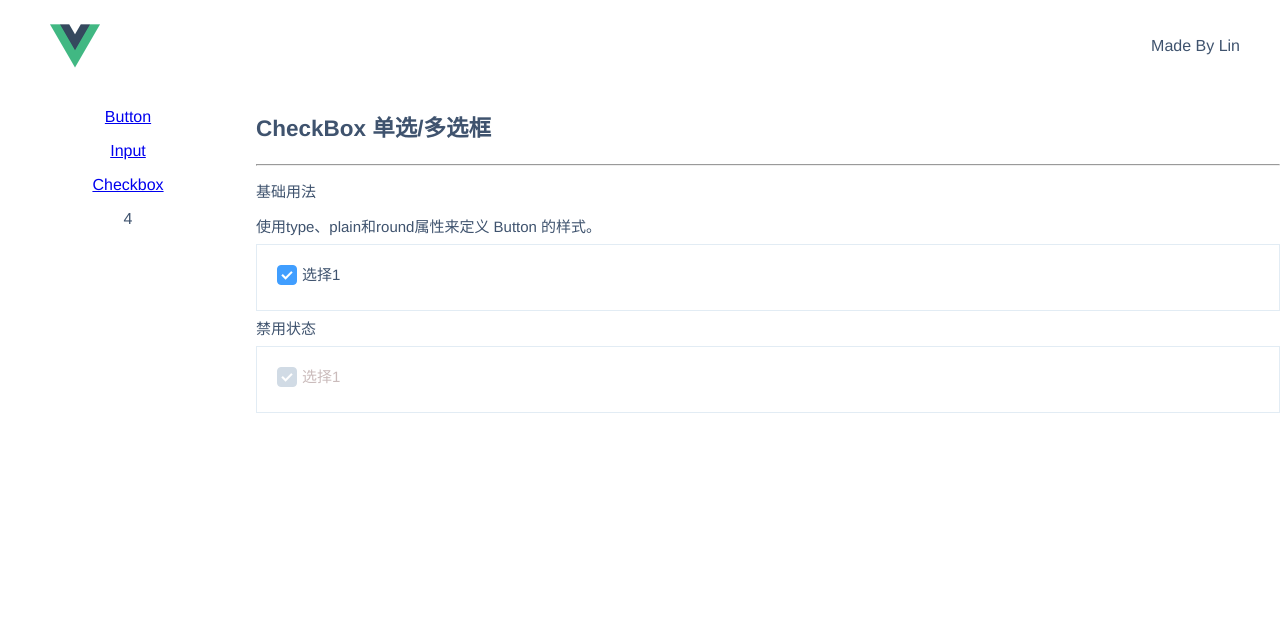
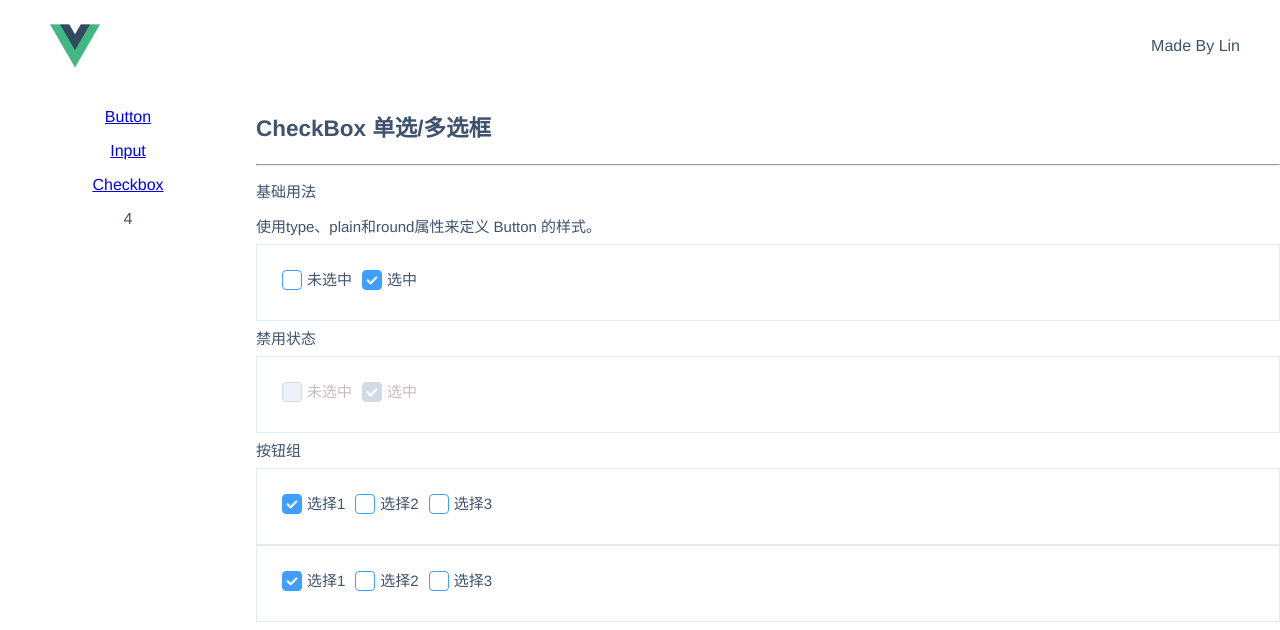
Before and after one commit to MrEggs/vue-ui, a Vue app: page /#/Checkbox in a window 1280 px wide. Shown: the top 630 px of the page. Built offline with nearby package versions, Linux system fonts and the light colour scheme.

Commit message:
- 完成部分checkbox - 待完成单选checkbox

```diff
--- a/src/components/checkbox/CheckboxDemo.vue
+++ b/src/components/checkbox/CheckboxDemo.vue
@@ -10,33 +10,71 @@
                 使用type、plain和round属性来定义 Button 的样式。
             </span>
     </section>
-    <div class="btn-demo-show-column">
-        <ECheckbox />
+    <div class="btn-demo-show-row">
+        <ECheckbox class="btn-demo-item" :checked=unchecked :value="'未选中'" @stateChange="checkedChange" />
+        <ECheckbox class="btn-demo-item" :checked=true :value="'选中'" />
     </div>
     <section>
         <span>
             禁用状态
         </span>
     </section>
-    <div class="btn-demo-show-column">
-        <ECheckbox :disable=true />
+    <div class="btn-demo-show-row">
+        <ECheckbox class="btn-demo-item" :disable=true :checked=false :value="'未选中'" @stateChange="checkedChange" />
+        <ECheckbox class="btn-demo-item" :disable=true :checked=true :value="'选中'" />
     </div>
-</div>
+    <section>
+        <span>
+            按钮组
+        </span>
+    </section>
+    <div class="btn-demo-show-row">
+        <ECheckboxGroup :checkValues=checkedGroup @change="selectCheckbox" /><br/>
+    </div>
+        <div class="btn-demo-show-row">
+            <ECheckboxGroup :checkValues=checkedGroup :singleSelect=true @change="selectCheckbox" />
+        </div>
+    </div>
 </template>
 
 <script>
 import ECheckbox from "@/components/checkbox/components/Checkbox";
+import ECheckboxGroup from "@/components/checkbox/components/CheckboxGroup";
 
 export default {
     components: {
-        ECheckbox
+        ECheckbox,
+        ECheckboxGroup,
     },
     data() {
-        return {};
+        return {
+            checked: true,
+            unchecked: false,
+            checkedGroup: [{
+                    value: '选择1',
+                    checked: true
+                },
+                {
+                    value: '选择2',
+                    checked: false
+                },
+                {
+                    value: '选择3',
+                    checked: false
+                },
+            ]
+        };
     },
     methods: {
         alerts() {
             alert("hello world");
+        },
+        checkedChange(state) {
+            this.unchecked = state;
+            console.log(this.unchecked);
+        },
+        selectCheckbox(selectItem) {
+            console.log(selectItem);
         }
     },
     computed: {}
@@ -53,10 +91,12 @@ export default {
     font-size: 15px;
 }
 
-.btn-demo-show-column {
+.btn-demo-show-row {
     display: flex;
-    flex-direction: column;
+    flex-direction: row;
     padding: 20px;
     border: 1px solid #e2ecf4;
 }
+
+.btn-demo-item {}
 </style>
--- a/src/components/checkbox/components/Checkbox.vue
+++ b/src/components/checkbox/components/Checkbox.vue
@@ -1,6 +1,5 @@
 <template>
-<label class="check-box">
-
+<label class="check-box" >
     <span class="check-box-select">
         <span class="check-box-select-check"
         :class="[
@@ -9,13 +8,13 @@
             {'check-box-disable-checked ':disable&&isChecked}
         ]"></span>
         <input class="check-box-select-checkbox" type="checkbox"
-        v-model="isChecked"/>
+        :value="isChecked" @click="changeCheckState" :cvalue=value />
     </span>
     <span class="check-box-value"
     :class="[
         {'check-box-disable-text':disable}
     ]"
-    >选择1</span>
+    >{{value}}</span>
 </label>
 </template>
 
@@ -25,16 +24,31 @@ export default {
         disable: {
             type: Boolean,
             default: false,
+        },
+        checked: {
+            type: Boolean,
+            default: false,
+        },
+        value: {
+            type: String,
+            default: ''
         }
     },
     data() {
         return {
-            isChecked: true,
+            isChecked: this.checked,
         };
     },
     methods: {
         alerts() {
             alert("hello world");
+        },
+        changeCheckState(e) {
+            if (this.disable) {
+                return;
+            }
+            this.isChecked = !this.isChecked;
+            this.$emit('stateChange', this.isChecked);
         }
     },
     computed: {}
@@ -43,12 +57,13 @@ export default {
 
 <style scoped>
 .check-box {
-    width: 100%;
     display: flex;
     flex-direction: row;
-    justify-content: center;
     line-height: 20px;
     position: relative;
+    margin: 5px;
+    box-sizing: border-box;
+    cursor: pointer;
 }
 
 .check-box-select {}
@@ -91,7 +106,6 @@ export default {
 }
 
 .check-box-value {
-    flex: 1;
     margin-left: 5px;
 }
 
--- /dev/null
+++ b/src/components/checkbox/components/CheckboxGroup.vue
@@ -0,0 +1,66 @@
+<template>
+<div>
+    <div class="checkbox-group" @click="proxyCheckState">
+        <ECheckbox v-for="(item,index) in checkValues" :key="index" :value=item.value :checked=item.checked />
+    </div>
+</div>
+</template>
+
+<script>
+import ECheckbox from "@/components/checkbox/components/Checkbox";
+
+export default {
+    components: {
+        ECheckbox,
+    },
+    props: {
+        checkValues: {
+            type: Array,
+            default: []
+        },
+        singleSelect: {
+            type: Boolean,
+            default: false,
+        }
+    },
+    data() {
+        return {
+            currentSelect: [],
+        }
+    },
+    methods: {
+        proxyCheckState(e) {
+            let flag = false;
+            if (this.singleSelect) {
+                for (const item of checkValues) {
+                    if (item.checked) {
+                        if (flag) {
+                            return;
+                        } else {
+                            break;
+                        }
+                    }
+                }
+            }
+            let target = e.target;
+            let nodeName = target.nodeName;
+            if (nodeName !== "INPUT") {
+                return;
+            }
+            let nodeValue = target.checked;
+            let nodeKey = target.getAttribute("cvalue");
+            this.$emit('change', {
+                'nodeKey': nodeKey,
+                'nodeValue': nodeValue
+            });
+        }
+    }
+}
+</script>
+
+<style scoped>
+.checkbox-group {
+    display: flex;
+    flex-direction: row;
+}
+</style>
```
